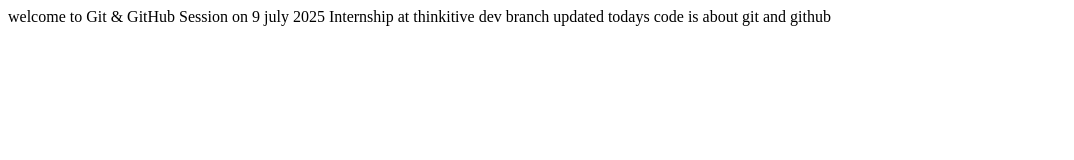
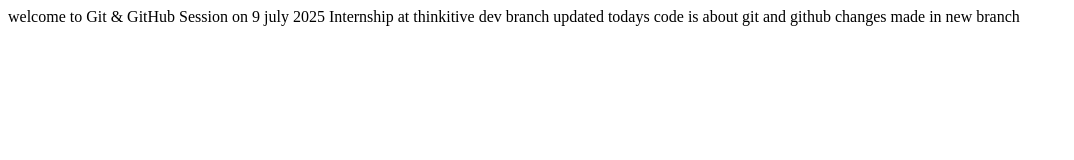
Before and after one commit to Jayesh-thinkitive/freedemo, a plain HTML site: page index.html in a window 1280 px wide. Shown: the whole page, without its empty margins (0-1074 px from the left). Drawn offline with Linux system fonts and the light colour scheme.

Commit message:
new chnages on new branch

```diff
--- a/index.html
+++ b/index.html
@@ -10,5 +10,6 @@
     Internship at thinkitive
     dev branch updated
     todays code is about git and github
+    changes made in new branch
 </body>
 </html>
```
